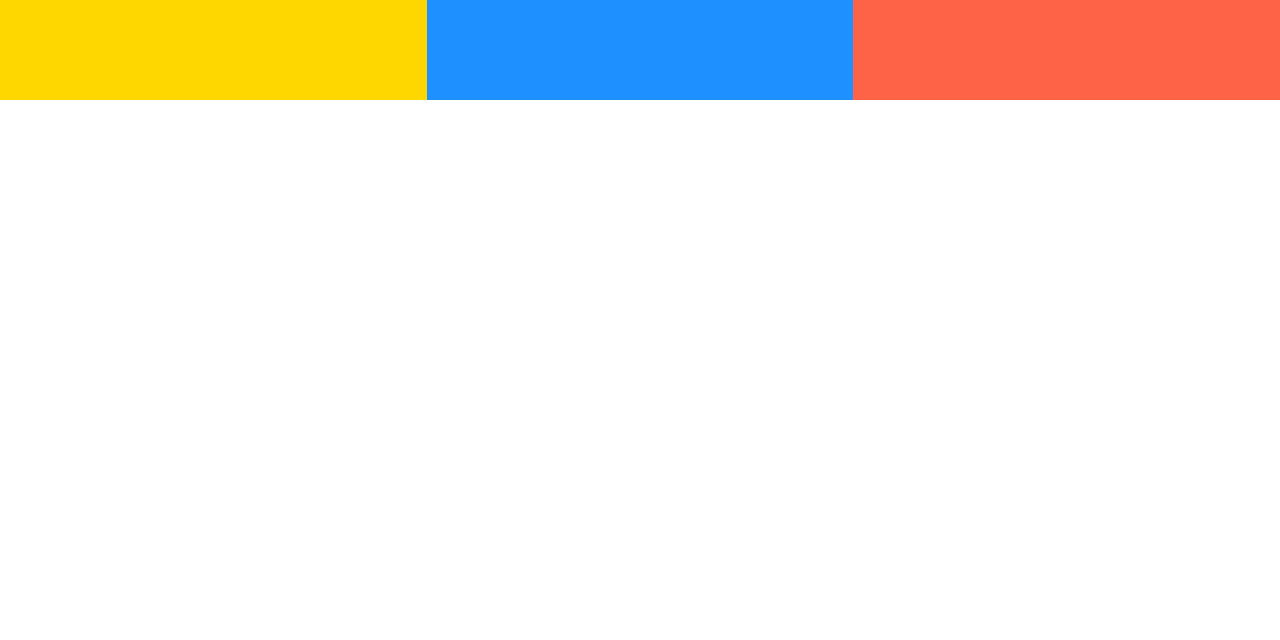
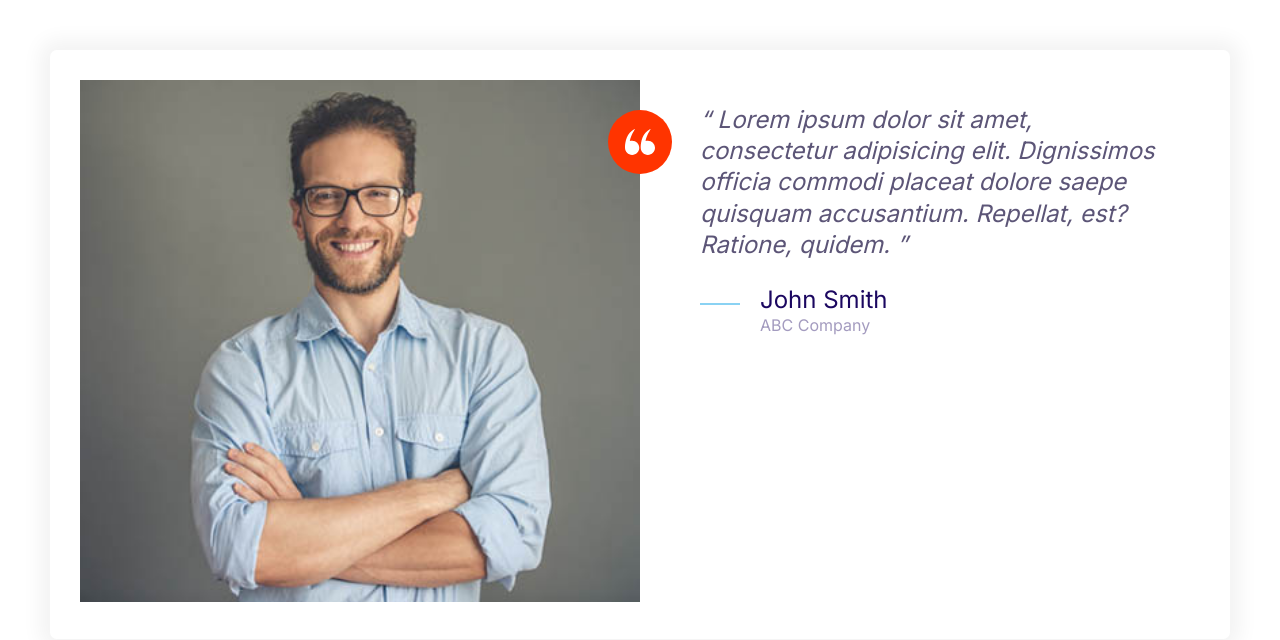
Before and after one commit to DariushStony/html_css, a plain HTML site: page index.html in a window 1280 px wide. Drawn offline with Linux system fonts and the light colour scheme.

Commit message:
feat: add testimonial component

```diff
--- a/css/styles.css
+++ b/css/styles.css
@@ -167,8 +167,17 @@ a {
     height: 40px;
 }
 
+.icon--small {
+    width: 30px;
+    height: 30px;
+}
+
 .icon--primary {
     fill: var(--color-primary);
+}
+
+.icon--white {
+    fill: #fff;
 }
 
 .icon-container {
@@ -179,6 +188,10 @@ a {
     height: 64px;
     justify-content: center;
     width: 64px;
+}
+
+.icon-container--accent {
+    background: var(--color-accent);
 }
 
 /* Buttons */
@@ -451,3 +464,33 @@ a {
         grid-template-columns: repeat(3, 1fr);
     }
 }
+
+/* Testimonials */
+
+.testimonial {
+    padding: 3rem;
+}
+
+.testimonial__image {
+    position: relative;
+}
+
+.testimonial__image > img {
+    width: 100%;
+}
+
+.testimonial__image > .icon-container {
+    position: absolute;
+    top: 3rem;
+    right: -32px;
+}
+
+@media screen and (min-width: 768px) {
+    .testimonial .quote,
+    .testimonial .quote__author {
+        font-size: 2.4rem;
+    }
+    .testimonial .quote {
+        margin-left: 6rem;
+    }
+}
--- a/index.html
+++ b/index.html
@@ -13,11 +13,40 @@
     <link rel="stylesheet" href="./css/styles.css">
 </head>
 
-<body>
-    <div class="grid grid--1x2 grid--1x3">
-        <div style="height: 100px; background: gold;"></div>
-        <div style="height: 100px; background: dodgerblue;"></div>
-        <div style="height: 100px; background: tomato;"></div>
+<body style="padding: 5rem;">
+    <div class="card testimonial">
+        <div class="grid grid--1x2">
+            <div class="testimonial__image">
+                <img src="images/testimonial.jpg" alt="A happy, similing customer">
+                <span class="icon-container icon-container--accent">
+                    <svg class="icon icon--white icon--small">
+                        <use xlink:href="images/sprite.svg#quotes"></use>
+                    </svg>
+                </span>
+            </div>
+            <blockquote class="quote">
+                <p class="quote__text">
+                    Lorem ipsum dolor sit amet, consectetur adipisicing elit. Dignissimos officia commodi placeat dolore
+                    saepe
+                    quisquam accusantium. Repellat, est? Ratione, quidem.
+                </p>
+                <footer>
+                    <div class="media">
+                        <div class="media__image">
+                            <svg class="icon icon--primary quote__line">
+                                <use xlink:href="images/sprite.svg#line"></use>
+                            </svg>
+                        </div>
+                        <div class="media__body">
+                            <h3 class="media__title quote__author">John Smith</h3>
+                            <p class="quote__organization">
+                                ABC Company
+                            </p>
+                        </div>
+                    </div>
+                </footer>
+            </blockquote>
+        </div>
     </div>
 </body>
 
```
Also changed, not shown: components/testimonials.html (added, +34 -0 lines), images/testimonial.jpg (added).
